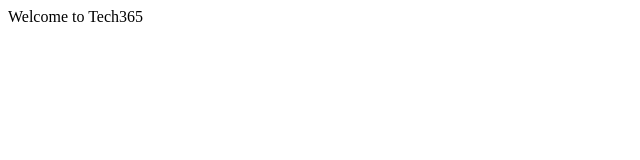
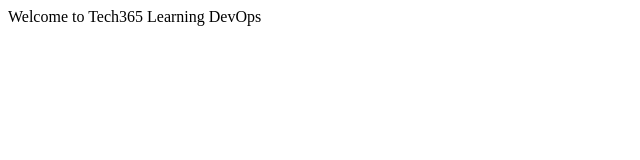
Before and after one commit to waleolajumoke/devops, a plain HTML site: page index.html in a window 1280 px wide. Shown: the whole page, without its empty margins (0-640 px from the left). Drawn offline with Linux system fonts and the light colour scheme.

Commit message:
additional text to index.html

```diff
--- a/index.html
+++ b/index.html
@@ -8,5 +8,6 @@
 </head>
 <body>
     Welcome to Tech365
+    Learning DevOps
 </body>
 </html>
```
